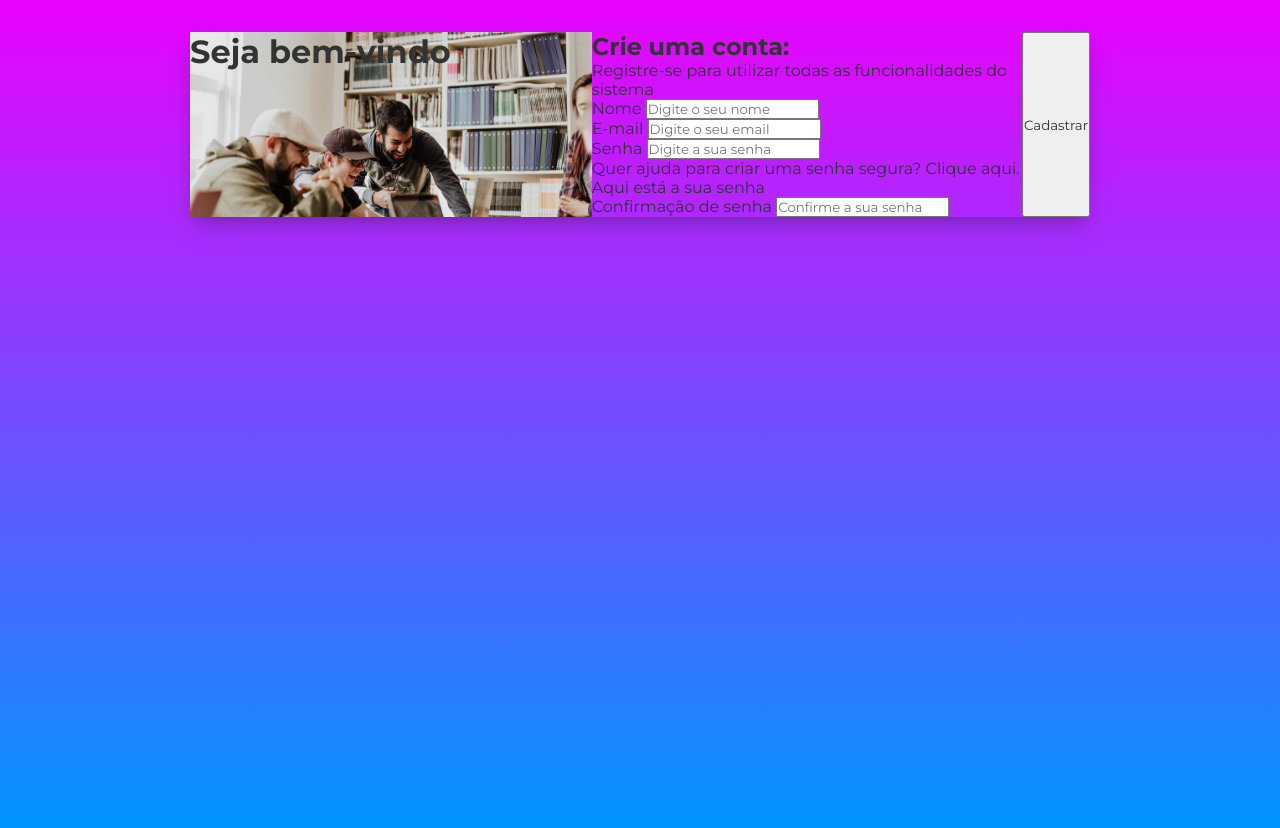
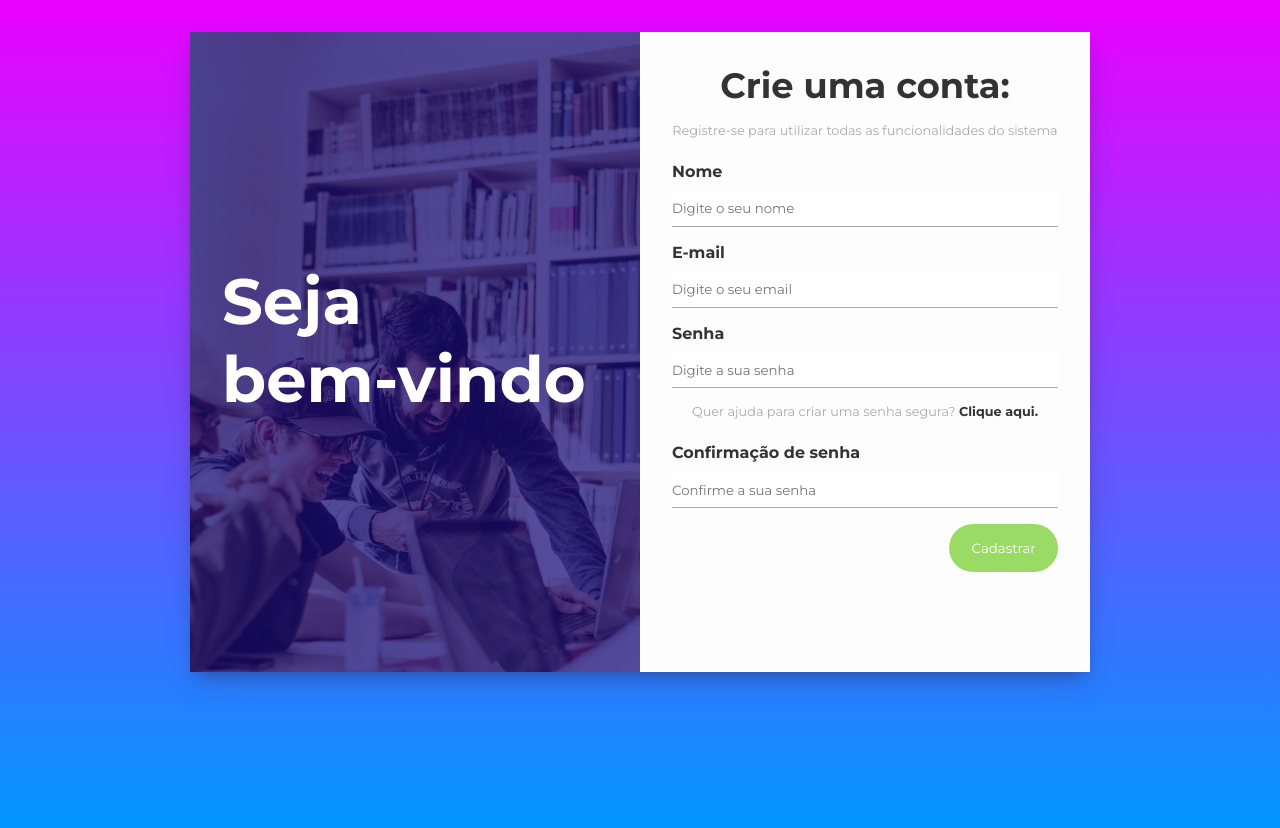
Before and after one commit to rlucasorsi/password-generator-js, a plain HTML site: page index.html in a window 1280 px wide. Drawn offline with Linux system fonts and the light colour scheme.

Commit message:
finish css style

```diff
--- a/css/style.css
+++ b/css/style.css
@@ -22,7 +22,7 @@ input:focus {
 
 #register-container {
   max-width: 900px;
-  min-width: 80vh;
+  min-height: 80vh;
   margin: 2rem auto;
   display: flex;
   box-shadow: rgba(50, 50, 93, 0.25) 0px 13px 27px -5px,
@@ -35,3 +35,99 @@ input:focus {
   background-position: center;
   width: 50%;
 }
+
+#banner-layer {
+  background-color: rgba(25, 11, 122, 0.7);
+  height: 100%;
+  padding: 2rem;
+  display: flex;
+  align-items: center;
+}
+
+#register-banner h1 {
+  color: #fff;
+  font-size: 4rem;
+  margin-bottom: 1.5rem;
+  word-spacing: 50rem;
+}
+
+#register-form {
+  background-color: #fdfdfd;
+  padding: 2rem;
+  width: 50%;
+  display: flex;
+  flex-direction: column;
+}
+
+#register-form h2 {
+  text-align: center;
+  margin-bottom: 1rem;
+  font-size: 2.2rem;
+}
+
+#register-form p {
+  text-align: center;
+  margin-bottom: 1.5rem;
+  color: #aaa;
+  font-size: 0.8rem;
+}
+
+.form-control {
+  margin-bottom: 1rem;
+  display: flex;
+  flex-direction: column;
+}
+
+.form-control label {
+  font-weight: bold;
+  margin-bottom: 0.6rem;
+}
+
+.form-control input {
+  border: none;
+  border-bottom: 1px solid #aaa;
+  padding: 0.6rem 0;
+}
+
+#generate-password {
+  font-weight: bold;
+  cursor: pointer;
+  transition: 0.4s;
+}
+#generate-password:hover {
+  color: #0097ff;
+}
+
+#register-form #generated-password {
+  border: 1px solid #0097ff;
+  border-radius: 4px;
+  font-weight: bold;
+  font-size: 1.2rem;
+  padding: 0.4rem;
+  color: #333;
+  text-align: center;
+  margin-bottom: 1rem;
+  display: none;
+}
+
+#register-form #generated-password p {
+  color: #81d340;
+  margin-bottom: 0.5rem;
+}
+
+#register-form input[type="submit"] {
+  background-color: #81d340;
+  color: #fff;
+  opacity: .8;
+  border: none;
+  border-radius: 2rem;
+  padding: 1rem 1.4rem;
+  max-width: 150px;
+  cursor: pointer;
+  align-self: flex-end;
+  transition: 0.4s;
+}
+
+#register-form input[type="submit"]:hover {
+  opacity: 1;
+}
--- a/index.html
+++ b/index.html
@@ -54,8 +54,9 @@
           Quer ajuda para criar uma senha segura?
           <span id="generate-password">Clique aqui.</span>
         </p>
-        <div id="genereted-password">
+        <div id="generated-password">
             <p>Aqui está a sua senha</p>
+            <h4></h4>
         </div>
         <div class="form-control">
           <label for="confirmpassword">Confirmação de senha</label>
@@ -66,8 +67,8 @@
             placeholder="Confirme a sua senha"
           />
         </div>
+        <input type="submit" value="Cadastrar" />
       </div>
-      <input type="submit" value="Cadastrar" />
     </div>
   </body>
 </html>
```
